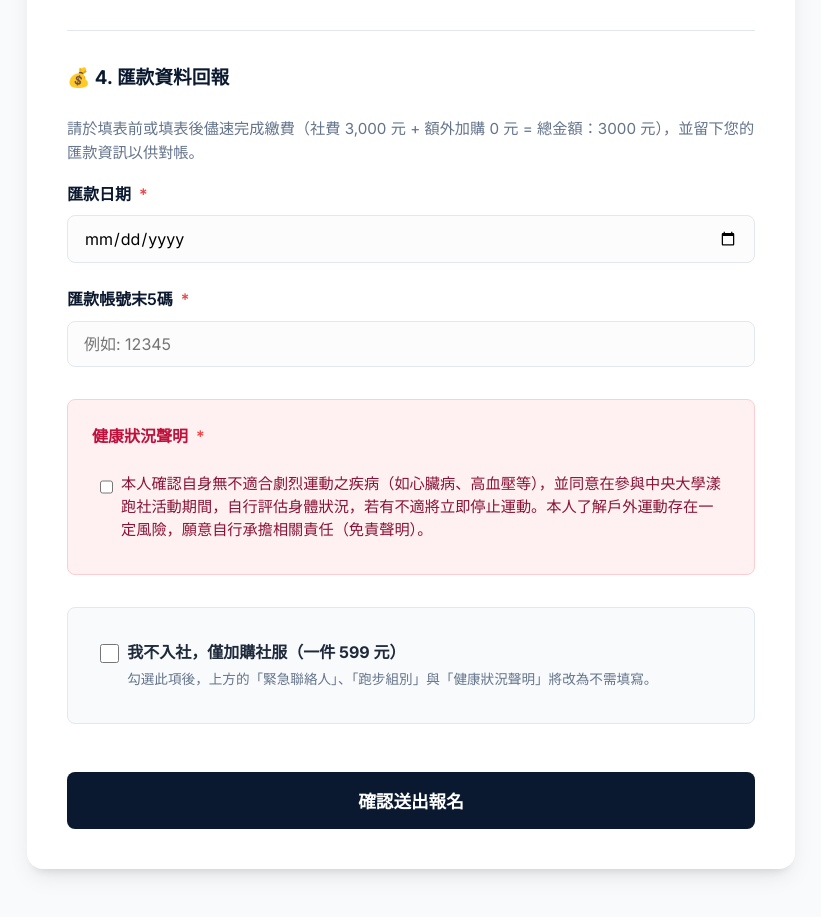
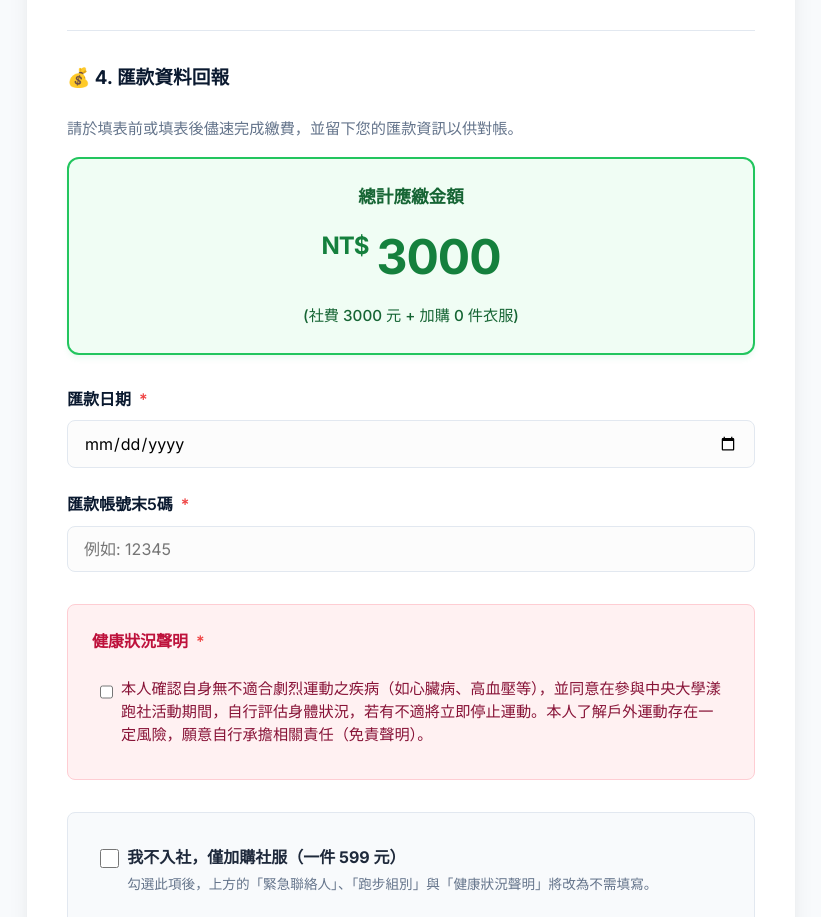
Before and after one commit to auestin/ncu-run, a React (Vite) app: page / in a window 1280 px wide. Shown: the part 4785-5702 px from the top of the page, without its empty margins (229-1050 px from the left). Built offline with nearby package versions, Linux system fonts and the light colour scheme.

Commit message:
feat: make total amount highly visible

```diff
--- a/src/App.jsx
+++ b/src/App.jsx
@@ -377,10 +377,25 @@ function App() {
 
             <h3 style={{ marginBottom: '1.5rem', color: 'var(--primary)' }}>💰 4. 匯款資料回報</h3>
             <p style={{ fontSize: '0.95rem', marginBottom: '1rem', color: 'var(--text-muted)' }}>
-              {formData.isNotJoining
-                ? `請於填表前或填表後儘速完成繳費（衣服 ${formData.extraShirtCount || 0} 件，總金額：${(Number(formData.extraShirtCount) || 0) * 599} 元），並留下您的匯款資訊以供對帳。`
-                : `請於填表前或填表後儘速完成繳費（社費 3,000 元 + 額外加購 ${(Number(formData.extraShirtCount) || 0) * 599} 元 = 總金額：${3000 + (Number(formData.extraShirtCount) || 0) * 599} 元），並留下您的匯款資訊以供對帳。`}
+              請於填表前或填表後儘速完成繳費，並留下您的匯款資訊以供對帳。
             </p>
+
+            <div style={{ backgroundColor: '#f0fdf4', border: '2px solid #22c55e', borderRadius: '12px', padding: '1.5rem', marginBottom: '2rem', textAlign: 'center', boxShadow: '0 4px 6px -1px rgba(34, 197, 94, 0.1)' }}>
+              <div style={{ fontSize: '1.1rem', color: '#166534', marginBottom: '0.5rem', fontWeight: 'bold' }}>
+                總計應繳金額
+              </div>
+              <div style={{ fontSize: '3rem', color: '#15803d', fontWeight: '900', display: 'flex', alignItems: 'center', justifyContent: 'center', gap: '0.5rem', letterSpacing: '-1px' }}>
+                <span style={{ fontSize: '1.5rem', fontWeight: 'bold', alignSelf: 'flex-start', marginTop: '0.5rem' }}>NT$</span>
+                {formData.isNotJoining
+                  ? (Number(formData.extraShirtCount) || 0) * 599
+                  : 3000 + (Number(formData.extraShirtCount) || 0) * 599}
+              </div>
+              <div style={{ fontSize: '0.95rem', color: '#166534', marginTop: '0.5rem', fontWeight: '500' }}>
+                {formData.isNotJoining
+                  ? `(衣服 ${formData.extraShirtCount || 0} 件)`
+                  : `(社費 3000 元 + 加購 ${formData.extraShirtCount || 0} 件衣服)`}
+              </div>
+            </div>
 
             <div className="form-group">
               <label className="form-label">匯款日期 <span className="required">*</span></label>
```
